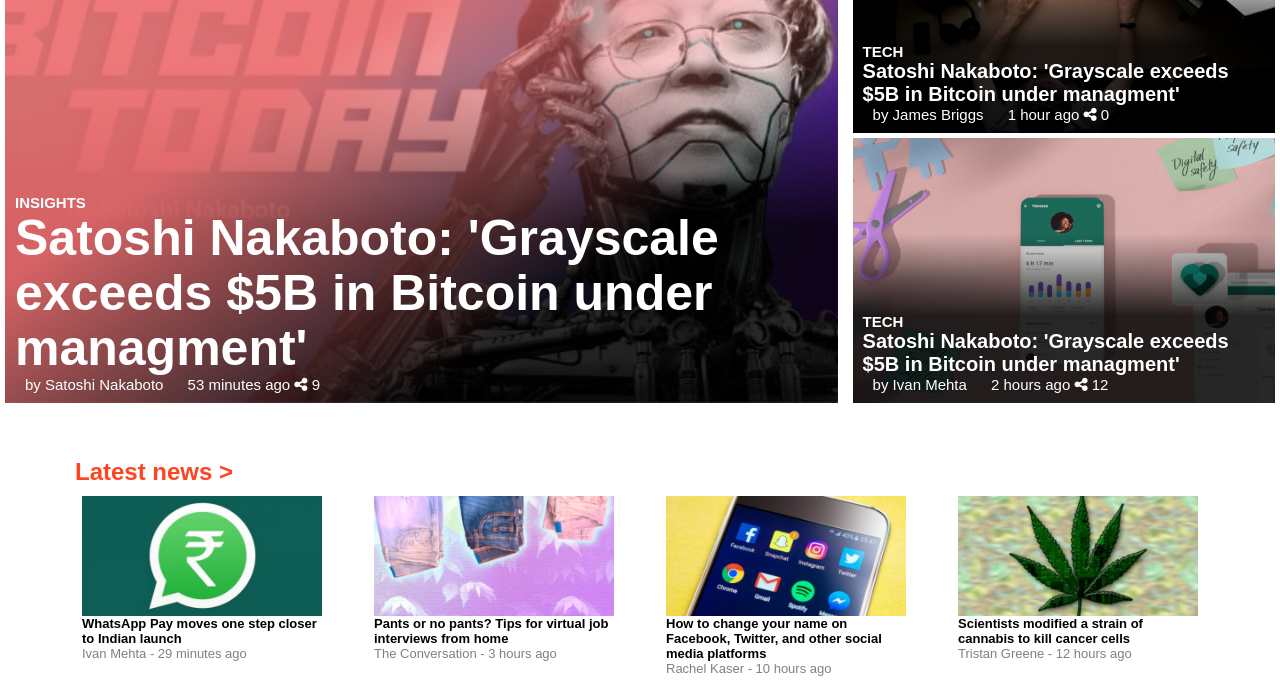
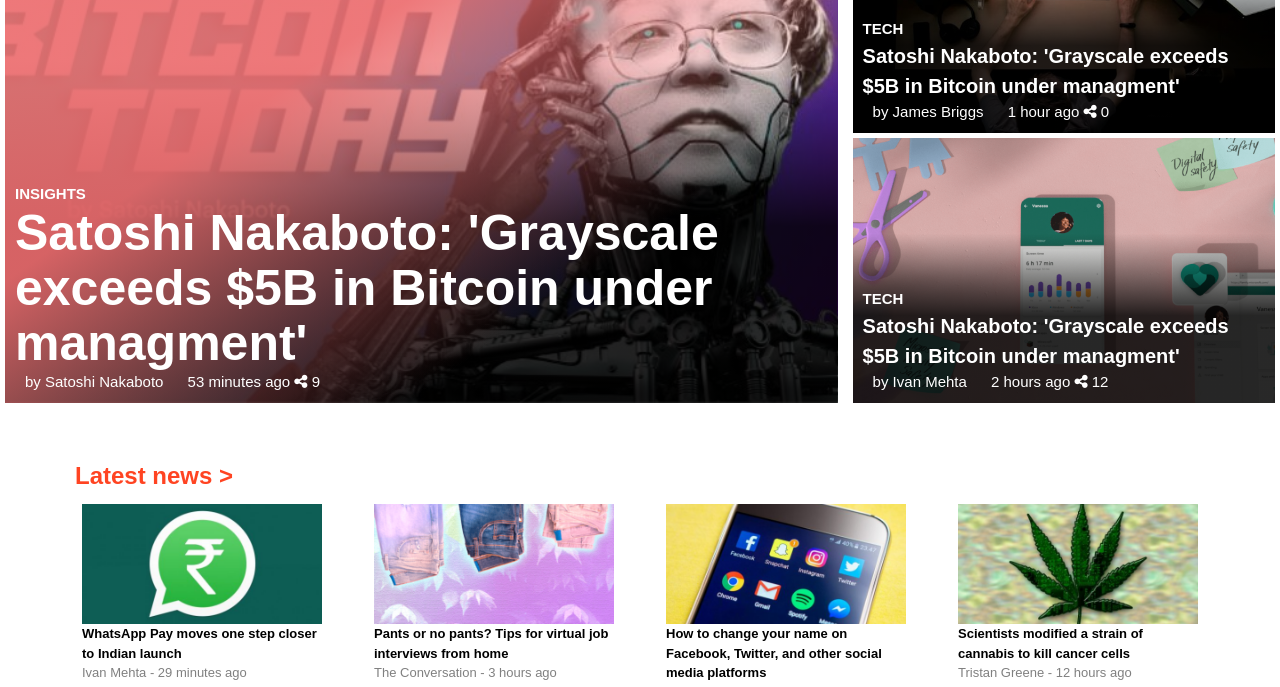
Before and after one commit to DcRonan/responsive-design, a website: page index.html in a window 1280 px wide. Shown: the part 232-919 px from the top of the page. Drawn offline with nearby package versions, Linux system fonts and the light colour scheme.

Commit message:
added sanitize back

```diff
--- a/index.html
+++ b/index.html
@@ -7,9 +7,9 @@
   <title> TNW </title>
   <meta name="description" content="A static website">
   <meta name="viewport" content="width=device-width, initial-scale=1">
-  <!-- <link href="https://unpkg.com/sanitize.css" rel="stylesheet" />
+  <link href="https://unpkg.com/sanitize.css" rel="stylesheet" />
   <link href="https://unpkg.com/sanitize.css/typography.css" rel="stylesheet" />
-  <link rel="stylesheet" href="src/css/sanitize.css"> -->
+  <link rel="stylesheet" href="src/css/sanitize.css">
   <link rel="stylesheet" href="src/css/style.css">
   <link rel="shortcut icon" href="src/assets/favicon.png" type="image/x-icon">
   <script src="https://kit.fontawesome.com/867f1dd431.js" crossorigin="anonymous"></script>
```
